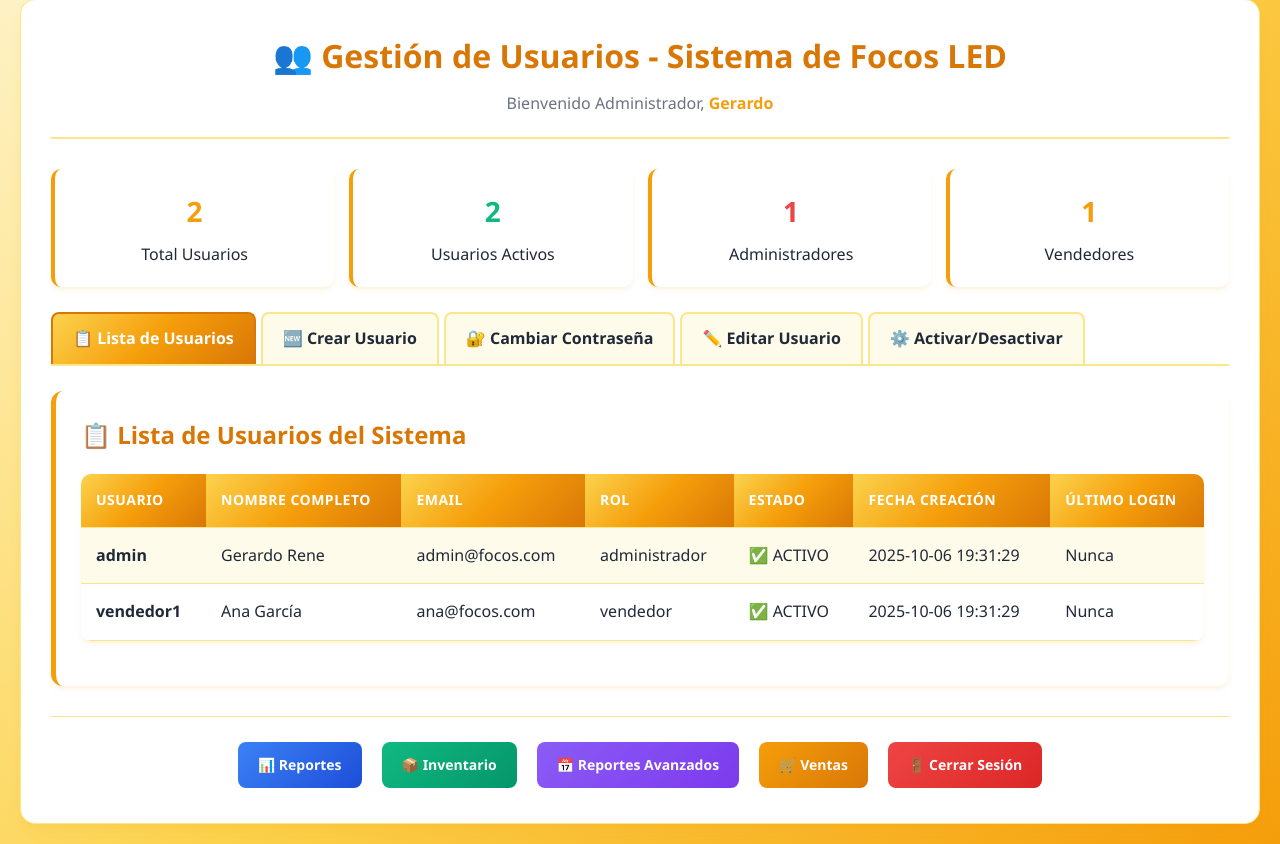
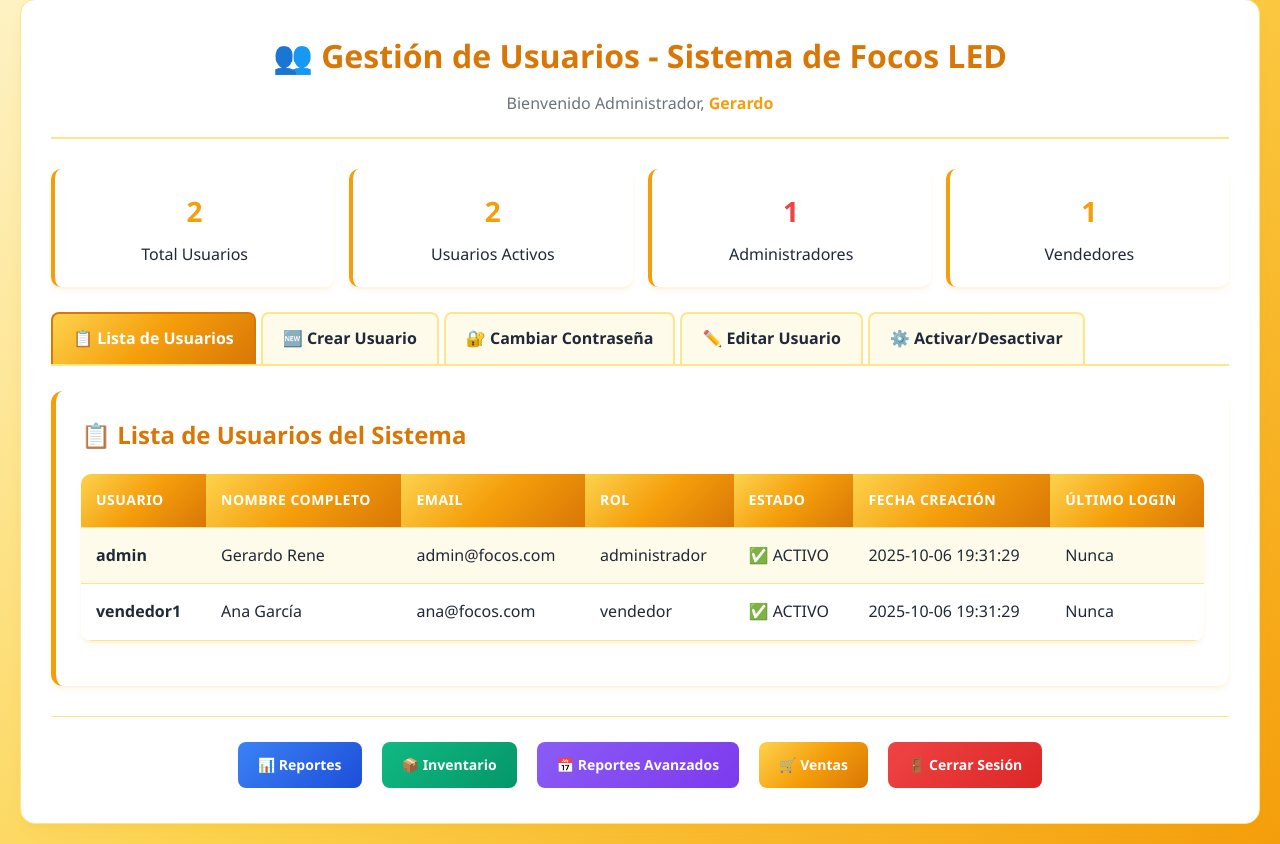
Before and after one commit to Penilla2002/BASE-DE-DATOS, a PHP site: page /gestion_usuarios.php in a window 1280 px wide. Shown: the part 21-865 px from the top of the page. Run offline with PHP 8.4, Linux system fonts and the light colour scheme; a user stored in the database is signed in; data comes from the database, SQL or seed files in the repository.

Commit message:
cambios leves
se hicieron pequeños cambios en los colores de algunos botones

```diff
--- a/sistema_focos/gestion_inventario.php
+++ b/sistema_focos/gestion_inventario.php
@@ -745,7 +745,7 @@ $conexion->query($sql_create_table);
         <!-- Navegación inferior -->
         <div class="nav-inferior">
             <a href="reportes.php" class="btn btn-info">📊 Volver a Reportes</a>
-            <a href="ventas.php" class="btn btn-success">🛒 Ir a Ventas</a>
+            <a href="ventas.php" class="btn btn-primary">🛒 Ir a Ventas</a>
             <a href="logout.php" class="btn btn-danger">🚪 Cerrar Sesión</a>
         </div>
     </div>
--- a/sistema_focos/gestion_usuarios.php
+++ b/sistema_focos/gestion_usuarios.php
@@ -463,7 +463,7 @@ if (isset($_POST['editar_usuario'])) {
                 <div>Total Usuarios</div>
             </div>
             <div class="stat-card">
-                <div class="stat-numero" style="color: var(--success-color);"><?php echo $stats['usuarios_activos']; ?></div>
+                <div class="stat-numero" style="color: var(--warning-color);"><?php echo $stats['usuarios_activos']; ?></div>
                 <div>Usuarios Activos</div>
             </div>
             <div class="stat-card">
@@ -586,7 +586,7 @@ if (isset($_POST['editar_usuario'])) {
 
         <!-- Pestaña 4: Editar Usuario -->
         <div id="tab-editar" class="tab-content">
-            <div class="seccion seccion-info">
+            <div class="seccion">
                 <h2>✏️ Editar Información de Usuario</h2>
                 <form method="POST">
                     <div class="form-group">
@@ -665,7 +665,7 @@ if (isset($_POST['editar_usuario'])) {
             <a href="reportes.php" class="btn btn-info">📊 Reportes</a>
             <a href="gestion_inventario.php" class="btn btn-success">📦 Inventario</a>
             <a href="reportes_avanzados.php" class="btn btn-purple">📅 Reportes Avanzados</a>
-            <a href="ventas.php" class="btn btn-warning">🛒 Ventas</a>
+            <a href="ventas.php" class="btn btn-primary">🛒 Ventas</a>
             <a href="logout.php" class="btn btn-danger">🚪 Cerrar Sesión</a>
         </div>
     </div>
--- a/sistema_focos/reportes.php
+++ b/sistema_focos/reportes.php
@@ -31,7 +31,7 @@ include 'conexion.php';
             --gradient-secondary: linear-gradient(135deg, #fbbf24 0%, #f59e0b 100%);
             --gradient-gold: linear-gradient(135deg, #fcd34d 0%, #f59e0b 50%, #d97706 100%);
             --gradient-sunshine: linear-gradient(135deg, #fef3c7 0%, #fcd34d 50%, #f59e0b 100%);
-            --gradient-success: linear-gradient(135deg, #b9b610ff 0%, #968005ff 100%);
+            --gradient-success: linear-gradient(135deg, #10b981 0%, #059669 100%);
             --gradient-warning: linear-gradient(135deg, #f59e0b 0%, #d97706 100%);
             --gradient-danger: linear-gradient(135deg, #ef4444 0%, #dc2626 100%);
             --gradient-dark: linear-gradient(135deg, #1f2937 0%, #111827 100%);
@@ -314,7 +314,7 @@ include 'conexion.php';
                 <div>Ingresos Totales</div>
             </div>
             <div class="estadistica-card">
-                <div class="numero-grande" style="color: <?php echo $stock_bajo['stock_bajo'] > 0 ? '#ef4444' : '#10b981'; ?>">
+                <div class="numero-grande" style="color: <?php echo $stock_bajo['stock_bajo'] > 0 ? '#ef4444' : '#d97706'; ?>">
                     <?php echo $stock_bajo['stock_bajo']; ?>
                 </div>
                 <div>Productos con Stock Bajo</div>
--- a/sistema_focos/reportes_avanzados.php
+++ b/sistema_focos/reportes_avanzados.php
@@ -637,7 +637,7 @@ switch ($periodo) {
             <a href="reportes.php" class="btn btn-info">📊 Reportes Normales</a>
             <a href="gestion_inventario.php" class="btn btn-success">📦 Gestión Inventario</a>
             <a href="gestion_usuarios.php" class="btn btn-purple">👥 Gestión Usuarios</a>
-            <a href="ventas.php" class="btn btn-warning">🛒 Ir a Ventas</a>
+            <a href="ventas.php" class="btn btn-primary">🛒 Ir a Ventas</a>
             <a href="logout.php" class="btn btn-danger">🚪 Cerrar Sesión</a>
         </div>
 
```
